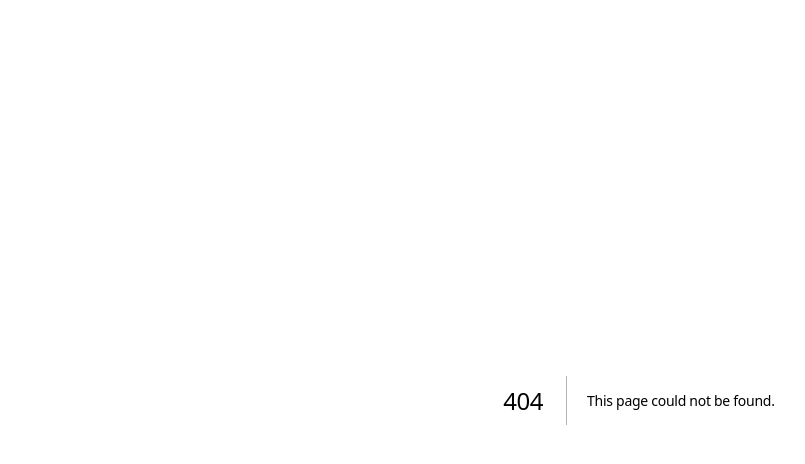
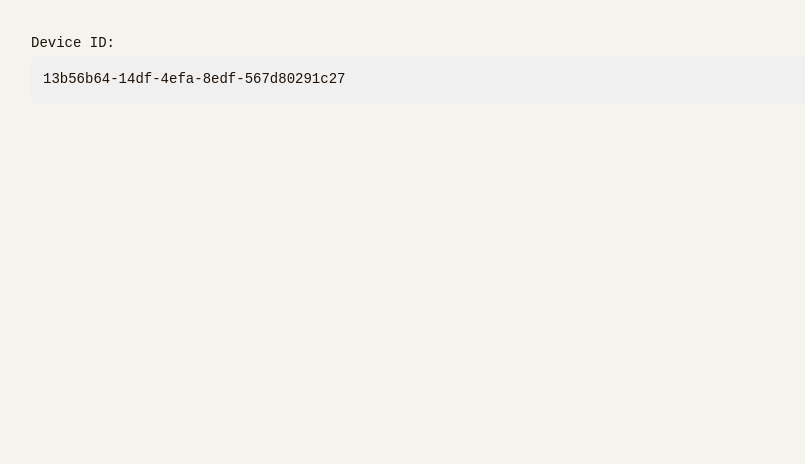
Before and after one commit to Haru1113-cloud/meshilist, a Next.js app: page /myid in a window 1280 px wide. Before the commit this address had no page. Shown: the top 464 px of the page, without its empty margins (1-806 px from the left). Built offline with nearby package versions, Linux system fonts and the light colour scheme.

Commit message:
デバイスID確認ページを追加 (/myid)

```diff
--- /dev/null
+++ b/app/myid/page.tsx
@@ -0,0 +1,21 @@
+"use client";
+import { useEffect, useState } from "react";
+
+export default function MyIdPage() {
+  const [id, setId] = useState("");
+  useEffect(() => {
+    let stored = localStorage.getItem("meshilist_device_id");
+    if (!stored) {
+      stored = crypto.randomUUID();
+      localStorage.setItem("meshilist_device_id", stored);
+    }
+    setId(stored);
+  }, []);
+
+  return (
+    <div style={{ padding: 32, fontFamily: "monospace", fontSize: 14 }}>
+      <p>Device ID:</p>
+      <p style={{ wordBreak: "break-all", background: "#f0f0f0", padding: 12, borderRadius: 8 }}>{id}</p>
+    </div>
+  );
+}
```
